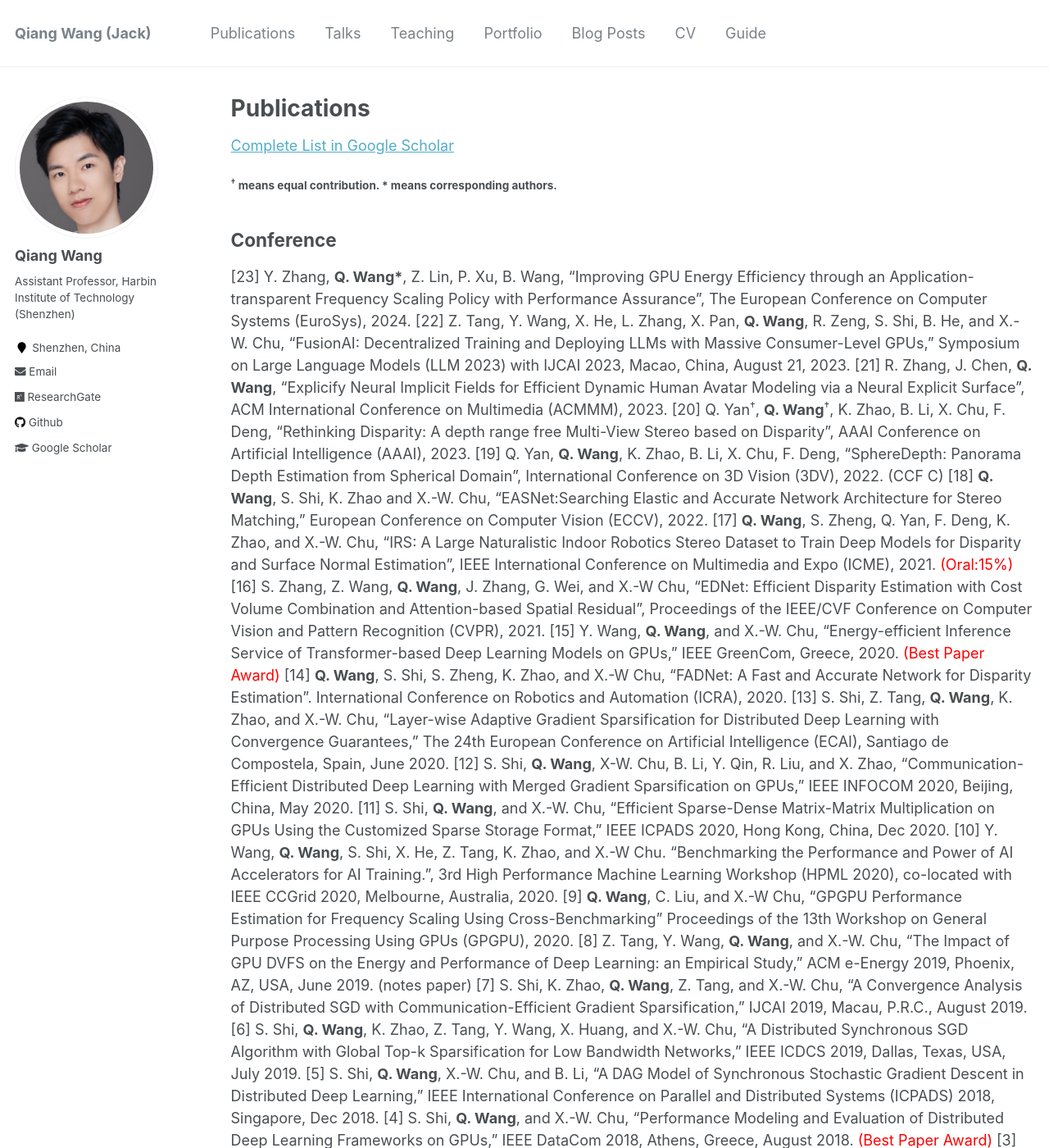
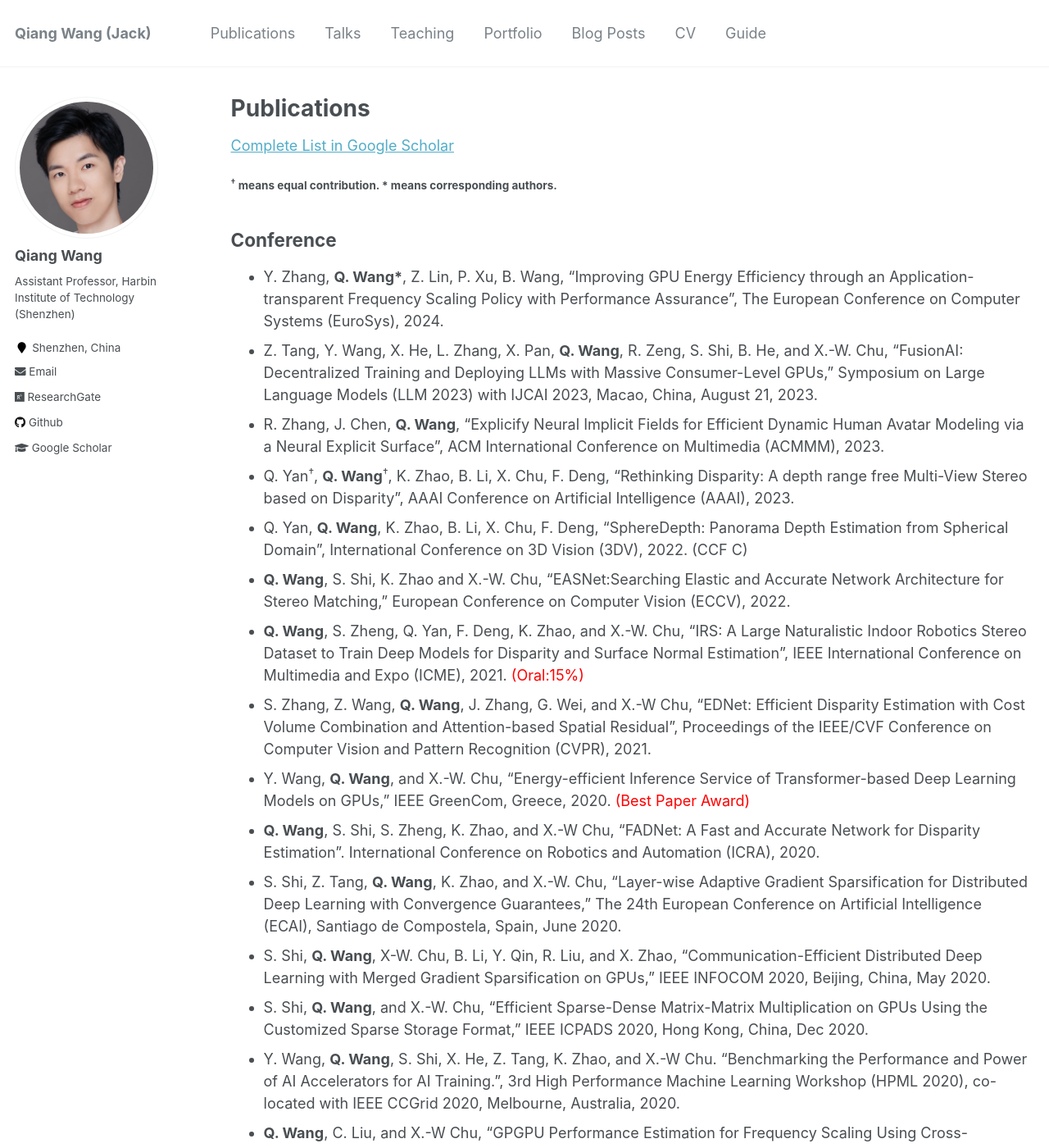
Before and after one commit to blackjack2015/blackjack2015.github.io, a Jekyll site: the page built from _pages/publications.md, in a window 1280 px wide and 1400 px high. Shown: the whole window at 82% size. Built offline with Jekyll 4.4.1, drawn with Linux system fonts in a browser that asks for light colours; some of the changed text lies outside the part shown.

Commit message:
Update publications.md

```diff
--- a/_pages/publications.md
+++ b/_pages/publications.md
@@ -20,40 +20,40 @@
 #### <sup>&dagger;</sup> means equal contribution. \* means corresponding authors.
 
 ## Conference
-[23] Y. Zhang, **Q. Wang\***, Z. Lin, P. Xu, B. Wang, "Improving GPU Energy Efficiency through an Application-transparent Frequency Scaling Policy with Performance Assurance", The European Conference on Computer Systems (EuroSys), 2024.
-[22] Z. Tang, Y. Wang, X. He, L. Zhang, X. Pan, **Q. Wang**, R. Zeng, S. Shi, B. He, and X.-W. Chu, "FusionAI: Decentralized Training and Deploying LLMs with Massive Consumer-Level GPUs," Symposium on Large Language Models (LLM 2023) with IJCAI 2023, Macao, China, August 21, 2023.
-[21] R. Zhang, J. Chen, **Q. Wang**, "Explicify Neural Implicit Fields for Efficient Dynamic Human Avatar Modeling via a Neural Explicit Surface", ACM International Conference on Multimedia (ACMMM), 2023.
-[20] Q. Yan<sup>&dagger;</sup>, **Q. Wang**<sup>&dagger;</sup>, K. Zhao, B. Li, X. Chu, F. Deng, "Rethinking Disparity: A depth range free Multi-View Stereo based on Disparity", AAAI Conference on Artificial Intelligence (AAAI), 2023.
-[19] Q. Yan, **Q. Wang**, K. Zhao, B. Li, X. Chu, F. Deng, "SphereDepth: Panorama Depth Estimation from Spherical Domain", International Conference on 3D Vision (3DV), 2022. (CCF C)
-[18] **Q. Wang**, S. Shi, K. Zhao and X.-W. Chu, "EASNet:Searching Elastic and Accurate Network Architecture for Stereo Matching," European Conference on Computer Vision (ECCV), 2022.
-[17] **Q. Wang**, S. Zheng, Q. Yan, F. Deng, K. Zhao, and X.-W. Chu, "IRS: A Large Naturalistic Indoor Robotics Stereo Dataset to Train Deep Models for Disparity and Surface Normal Estimation", IEEE International Conference on Multimedia and Expo (ICME), 2021. <font color='red'>(Oral:15%)</font>
-[16] S. Zhang, Z. Wang, **Q. Wang**, J. Zhang, G. Wei, and X.-W Chu, "EDNet: Efficient Disparity Estimation with Cost Volume Combination and Attention-based Spatial Residual", Proceedings of the IEEE/CVF Conference on Computer Vision and Pattern Recognition (CVPR), 2021.
-[15] Y. Wang, **Q. Wang**, and X.-W. Chu, "Energy-efficient Inference Service of Transformer-based Deep Learning Models on GPUs," IEEE GreenCom, Greece, 2020. <font color='red'>(Best Paper Award)</font>
-[14] **Q. Wang**, S. Shi, S. Zheng, K. Zhao, and X.-W Chu, "FADNet: A Fast and Accurate Network for Disparity Estimation". International Conference on Robotics and Automation (ICRA), 2020.
-[13] S. Shi, Z. Tang, **Q. Wang**, K. Zhao, and X.-W. Chu, "Layer-wise Adaptive Gradient Sparsification for Distributed Deep Learning with Convergence Guarantees," The 24th European Conference on Artificial Intelligence (ECAI), Santiago de Compostela, Spain, June 2020.
-[12] S. Shi, **Q. Wang**, X-W. Chu, B. Li, Y. Qin, R. Liu, and X. Zhao, "Communication-Efficient Distributed Deep Learning with Merged Gradient Sparsification on GPUs," IEEE INFOCOM 2020, Beijing, China, May 2020.
-[11] S. Shi, **Q. Wang**, and X.-W. Chu, "Efficient Sparse-Dense Matrix-Matrix Multiplication on GPUs Using the Customized Sparse Storage Format," IEEE ICPADS 2020, Hong Kong, China, Dec 2020.
-[10] Y. Wang, **Q. Wang**, S. Shi, X. He, Z. Tang, K. Zhao, and X.-W Chu. "Benchmarking the Performance and Power of AI Accelerators for AI Training.", 3rd High Performance Machine Learning Workshop (HPML 2020), co-located with IEEE CCGrid 2020, Melbourne, Australia, 2020.
-[9] **Q. Wang**, C. Liu, and X.-W Chu, "GPGPU Performance Estimation for Frequency Scaling Using Cross-Benchmarking" Proceedings of the 13th Workshop on General Purpose Processing Using GPUs (GPGPU), 2020.
-[8] Z. Tang, Y. Wang, **Q. Wang**, and X.-W. Chu, "The Impact of GPU DVFS on the Energy and Performance of Deep Learning: an Empirical Study," ACM e-Energy 2019, Phoenix, AZ, USA, June 2019. (notes paper)
-[7] S. Shi, K. Zhao, **Q. Wang**, Z. Tang, and X.-W. Chu, "A Convergence Analysis of Distributed SGD with Communication-Efficient Gradient Sparsification," IJCAI 2019, Macau, P.R.C., August 2019.
-[6] S. Shi, **Q. Wang**, K. Zhao, Z. Tang, Y. Wang, X. Huang, and X.-W. Chu, "A Distributed Synchronous SGD Algorithm with Global Top-k Sparsification for Low Bandwidth Networks," IEEE ICDCS 2019, Dallas, Texas, USA, July 2019.
-[5] S. Shi, **Q. Wang**, X.-W. Chu, and B. Li, "A DAG Model of Synchronous Stochastic Gradient Descent in Distributed Deep Learning," IEEE International Conference on Parallel and Distributed Systems (ICPADS) 2018, Singapore, Dec 2018.
-[4] S. Shi, **Q. Wang**, and X.-W. Chu, "Performance Modeling and Evaluation of Distributed Deep Learning Frameworks on GPUs," IEEE DataCom 2018, Athens, Greece, August 2018. <font color='red'>(Best Paper Award)</font>
-[3] **Q. Wang** and X.-W. Chu, "GPGPU Performance Estimation with Core and Memory Frequency Scaling," IEEE International Conference on Parallel and Distributed Systems (ICPADS) 2018, Singapore, Dec 2018. [A poster of this work has been presented at The International Conference for High Performance Computing, Networking, Storage, and Analysis (SC18), Dallas, USA, Nov 2018.]
-[2] **Q. Wang**, P. Xu, Y. Zhang, and X.-W. Chu, "EPPMiner: An Extended Benchmark Suite for Energy, Power and Performance Characterization of Heterogeneous Architecture," ACM e-Energy 2017, Hong Kong, May 2017. <font color='red'>(Best Paper Finalist)</font>
-[1] S. Shi, **Q. Wang**, P. Xu, and X.-W. Chu, "Benchmarking State-of-the-Art Deep Learning Software Tools," the 7th International Conference on Cloud Computing and Big Data (CCBD 2016), Macau, China, Nov 2016.
++ Y. Zhang, **Q. Wang\***, Z. Lin, P. Xu, B. Wang, "Improving GPU Energy Efficiency through an Application-transparent Frequency Scaling Policy with Performance Assurance", The European Conference on Computer Systems (EuroSys), 2024.
++ Z. Tang, Y. Wang, X. He, L. Zhang, X. Pan, **Q. Wang**, R. Zeng, S. Shi, B. He, and X.-W. Chu, "FusionAI: Decentralized Training and Deploying LLMs with Massive Consumer-Level GPUs," Symposium on Large Language Models (LLM 2023) with IJCAI 2023, Macao, China, August 21, 2023.
++ R. Zhang, J. Chen, **Q. Wang**, "Explicify Neural Implicit Fields for Efficient Dynamic Human Avatar Modeling via a Neural Explicit Surface", ACM International Conference on Multimedia (ACMMM), 2023.
++ Q. Yan<sup>&dagger;</sup>, **Q. Wang**<sup>&dagger;</sup>, K. Zhao, B. Li, X. Chu, F. Deng, "Rethinking Disparity: A depth range free Multi-View Stereo based on Disparity", AAAI Conference on Artificial Intelligence (AAAI), 2023.
++ Q. Yan, **Q. Wang**, K. Zhao, B. Li, X. Chu, F. Deng, "SphereDepth: Panorama Depth Estimation from Spherical Domain", International Conference on 3D Vision (3DV), 2022. (CCF C)
++ **Q. Wang**, S. Shi, K. Zhao and X.-W. Chu, "EASNet:Searching Elastic and Accurate Network Architecture for Stereo Matching," European Conference on Computer Vision (ECCV), 2022.
++ **Q. Wang**, S. Zheng, Q. Yan, F. Deng, K. Zhao, and X.-W. Chu, "IRS: A Large Naturalistic Indoor Robotics Stereo Dataset to Train Deep Models for Disparity and Surface Normal Estimation", IEEE International Conference on Multimedia and Expo (ICME), 2021. <font color='red'>(Oral:15%)</font>
++ S. Zhang, Z. Wang, **Q. Wang**, J. Zhang, G. Wei, and X.-W Chu, "EDNet: Efficient Disparity Estimation with Cost Volume Combination and Attention-based Spatial Residual", Proceedings of the IEEE/CVF Conference on Computer Vision and Pattern Recognition (CVPR), 2021.
++ Y. Wang, **Q. Wang**, and X.-W. Chu, "Energy-efficient Inference Service of Transformer-based Deep Learning Models on GPUs," IEEE GreenCom, Greece, 2020. <font color='red'>(Best Paper Award)</font>
++ **Q. Wang**, S. Shi, S. Zheng, K. Zhao, and X.-W Chu, "FADNet: A Fast and Accurate Network for Disparity Estimation". International Conference on Robotics and Automation (ICRA), 2020.
++ S. Shi, Z. Tang, **Q. Wang**, K. Zhao, and X.-W. Chu, "Layer-wise Adaptive Gradient Sparsification for Distributed Deep Learning with Convergence Guarantees," The 24th European Conference on Artificial Intelligence (ECAI), Santiago de Compostela, Spain, June 2020.
++ S. Shi, **Q. Wang**, X-W. Chu, B. Li, Y. Qin, R. Liu, and X. Zhao, "Communication-Efficient Distributed Deep Learning with Merged Gradient Sparsification on GPUs," IEEE INFOCOM 2020, Beijing, China, May 2020.
++ S. Shi, **Q. Wang**, and X.-W. Chu, "Efficient Sparse-Dense Matrix-Matrix Multiplication on GPUs Using the Customized Sparse Storage Format," IEEE ICPADS 2020, Hong Kong, China, Dec 2020.
++ Y. Wang, **Q. Wang**, S. Shi, X. He, Z. Tang, K. Zhao, and X.-W Chu. "Benchmarking the Performance and Power of AI Accelerators for AI Training.", 3rd High Performance Machine Learning Workshop (HPML 2020), co-located with IEEE CCGrid 2020, Melbourne, Australia, 2020.
++ **Q. Wang**, C. Liu, and X.-W Chu, "GPGPU Performance Estimation for Frequency Scaling Using Cross-Benchmarking" Proceedings of the 13th Workshop on General Purpose Processing Using GPUs (GPGPU), 2020.
++ Z. Tang, Y. Wang, **Q. Wang**, and X.-W. Chu, "The Impact of GPU DVFS on the Energy and Performance of Deep Learning: an Empirical Study," ACM e-Energy 2019, Phoenix, AZ, USA, June 2019. (notes paper)
++ S. Shi, K. Zhao, **Q. Wang**, Z. Tang, and X.-W. Chu, "A Convergence Analysis of Distributed SGD with Communication-Efficient Gradient Sparsification," IJCAI 2019, Macau, P.R.C., August 2019.
++ S. Shi, **Q. Wang**, K. Zhao, Z. Tang, Y. Wang, X. Huang, and X.-W. Chu, "A Distributed Synchronous SGD Algorithm with Global Top-k Sparsification for Low Bandwidth Networks," IEEE ICDCS 2019, Dallas, Texas, USA, July 2019.
++ S. Shi, **Q. Wang**, X.-W. Chu, and B. Li, "A DAG Model of Synchronous Stochastic Gradient Descent in Distributed Deep Learning," IEEE International Conference on Parallel and Distributed Systems (ICPADS) 2018, Singapore, Dec 2018.
++ S. Shi, **Q. Wang**, and X.-W. Chu, "Performance Modeling and Evaluation of Distributed Deep Learning Frameworks on GPUs," IEEE DataCom 2018, Athens, Greece, August 2018. <font color='red'>(Best Paper Award)</font>
++ **Q. Wang** and X.-W. Chu, "GPGPU Performance Estimation with Core and Memory Frequency Scaling," IEEE International Conference on Parallel and Distributed Systems (ICPADS) 2018, Singapore, Dec 2018. [A poster of this work has been presented at The International Conference for High Performance Computing, Networking, Storage, and Analysis (SC18), Dallas, USA, Nov 2018.]
++ **Q. Wang**, P. Xu, Y. Zhang, and X.-W. Chu, "EPPMiner: An Extended Benchmark Suite for Energy, Power and Performance Characterization of Heterogeneous Architecture," ACM e-Energy 2017, Hong Kong, May 2017. <font color='red'>(Best Paper Finalist)</font>
++ S. Shi, **Q. Wang**, P. Xu, and X.-W. Chu, "Benchmarking State-of-the-Art Deep Learning Software Tools," the 7th International Conference on Cloud Computing and Big Data (CCBD 2016), Macau, China, Nov 2016.
 
 ## Journal
-[8] **Q. Wang**, X. Mei, X.-W. Chu, H. Liu, Y.-W. Leung, and Z. Li, “Energy-aware Non-preemptive Task Scheduling with Deadline Constraint in DVFS-enabled Heterogeneous Clusters,” IEEE Transactions on Parallel and Distributed Systems (TPDS), 2022.
-[7] W. Xing, J. Chen, Z. Yang, **Q. Wang**, Y. Guo, "Scale-Consistent Fusion: From Heterogeneous Local Sampling to Global Immersive Rendering", IEEE Transactions on Image Processing (TIP), 2022.
-[6] Y. Wang, **Q. Wang** and X.-W. Chu, "Energy-efficient Online Scheduling of Transformer Inference Services on GPU Servers," IEEE Transactions on Green Communications and Networking (TGCN), 2022.
-[5] **Q. Wang** and X.-W, Chu, "GPGPU Performance Estimation with Core and Memory Frequency Scaling," IEEE Transactions on Parallel and Distributed Systems, Vol. 31, No. 12, pages 2865-2881, Dec 2020.
-[4] C. Liu<sup>&dagger;</sup>, **Q. Wang**<sup>&dagger;</sup> and X.-W, Chu, "ESetStore: an Erasure-coded Storage System with Fast Data Recovery," IEEE Transactions on Parallel and Distributed Systems (TPDS). 2020.
-[3] C. Liu, **Q. Wang**, X.-W. Chu, and Y.-W. Leung, "G-CRS: GPU Accelerated Cauchy Reed-Solomon Coding," IEEE Transactions on Parallel and Distributed Systems (TPDS), Vol. 29, No. 7, pages 1482-1498, July 2018.
-[2] **Q. Wang** and X.-W. Chu, "GPGPU Power Estimation with Core and Memory Frequency Scaling," ACM SIGMETRICS Performance Evaluation Review, October 2017.
-[1] X. Mei, **Q. Wang**, and X.-W. Chu, "A Survey and Measurement Study of GPU DVFS on Energy Conservation," Digital Communications and Networks, 2017.
++ **Q. Wang**, X. Mei, X.-W. Chu, H. Liu, Y.-W. Leung, and Z. Li, “Energy-aware Non-preemptive Task Scheduling with Deadline Constraint in DVFS-enabled Heterogeneous Clusters,” IEEE Transactions on Parallel and Distributed Systems (TPDS), 2022.
++ W. Xing, J. Chen, Z. Yang, **Q. Wang**, Y. Guo, "Scale-Consistent Fusion: From Heterogeneous Local Sampling to Global Immersive Rendering", IEEE Transactions on Image Processing (TIP), 2022.
++ Y. Wang, **Q. Wang** and X.-W. Chu, "Energy-efficient Online Scheduling of Transformer Inference Services on GPU Servers," IEEE Transactions on Green Communications and Networking (TGCN), 2022.
++ **Q. Wang** and X.-W, Chu, "GPGPU Performance Estimation with Core and Memory Frequency Scaling," IEEE Transactions on Parallel and Distributed Systems, Vol. 31, No. 12, pages 2865-2881, Dec 2020.
++ C. Liu<sup>&dagger;</sup>, **Q. Wang**<sup>&dagger;</sup> and X.-W, Chu, "ESetStore: an Erasure-coded Storage System with Fast Data Recovery," IEEE Transactions on Parallel and Distributed Systems (TPDS). 2020.
++ C. Liu, **Q. Wang**, X.-W. Chu, and Y.-W. Leung, "G-CRS: GPU Accelerated Cauchy Reed-Solomon Coding," IEEE Transactions on Parallel and Distributed Systems (TPDS), Vol. 29, No. 7, pages 1482-1498, July 2018.
++ **Q. Wang** and X.-W. Chu, "GPGPU Power Estimation with Core and Memory Frequency Scaling," ACM SIGMETRICS Performance Evaluation Review, October 2017.
++ X. Mei, **Q. Wang**, and X.-W. Chu, "A Survey and Measurement Study of GPU DVFS on Energy Conservation," Digital Communications and Networks, 2017.
 
 ## Preprint
-[2] **Q. Wang**, S. Shi, S. Zheng, K. Zhao, X-W. Chu, "FADNet++: Real-Time and Accurate Disparity Estimation with Configurable Networks", arXiv preprint arXiv:2110.02582.
-[1] **Q. Wang**, S. Shi, C. Wang, X-W. Chu, "Communication Contention Aware Scheduling of Multiple Deep Learning Training Jobs", arXiv preprint arXiv:2002.10105.
++ **Q. Wang**, S. Shi, S. Zheng, K. Zhao, X-W. Chu, "FADNet++: Real-Time and Accurate Disparity Estimation with Configurable Networks", arXiv preprint arXiv:2110.02582.
++ **Q. Wang**, S. Shi, C. Wang, X-W. Chu, "Communication Contention Aware Scheduling of Multiple Deep Learning Training Jobs", arXiv preprint arXiv:2002.10105.
```
